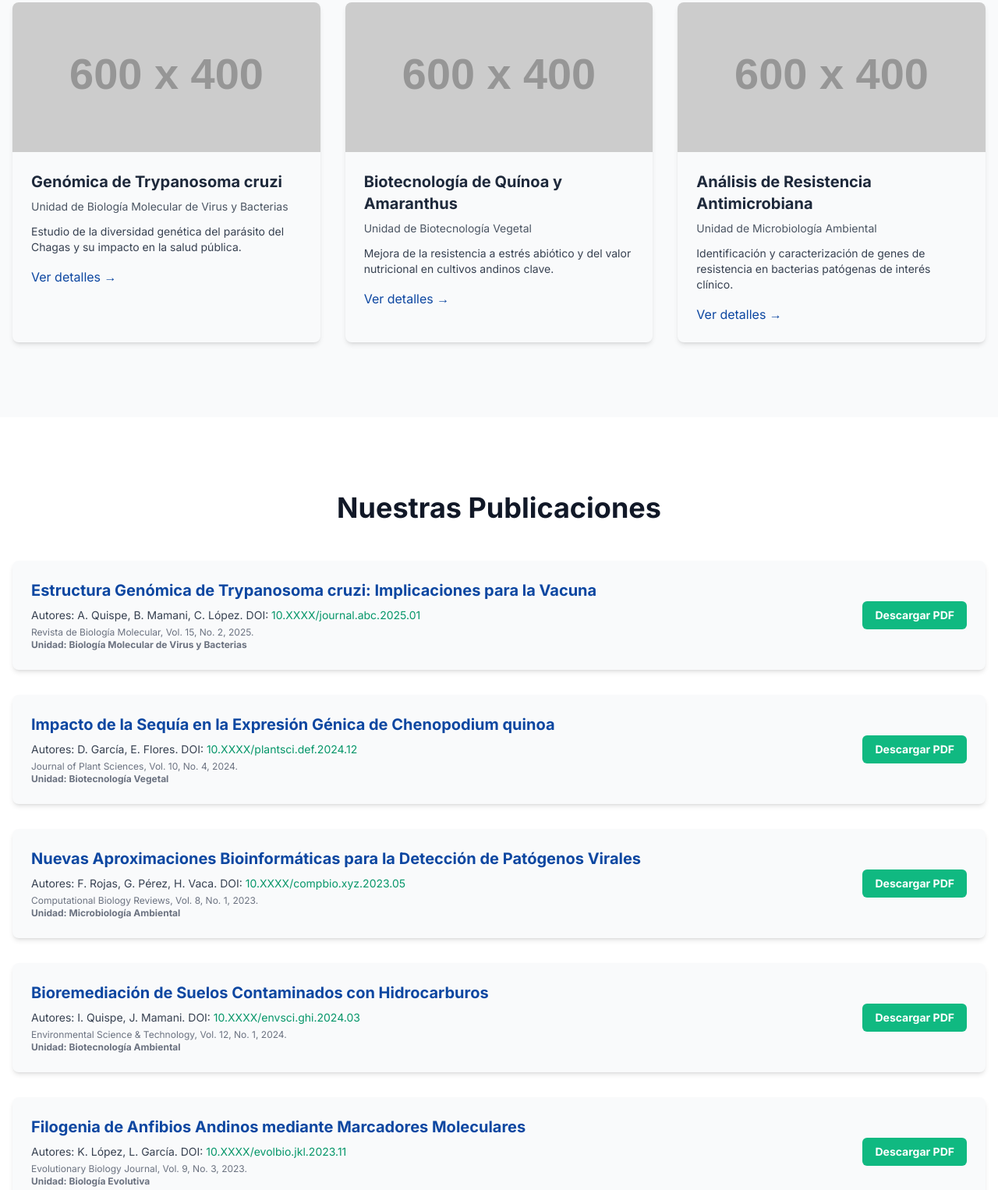
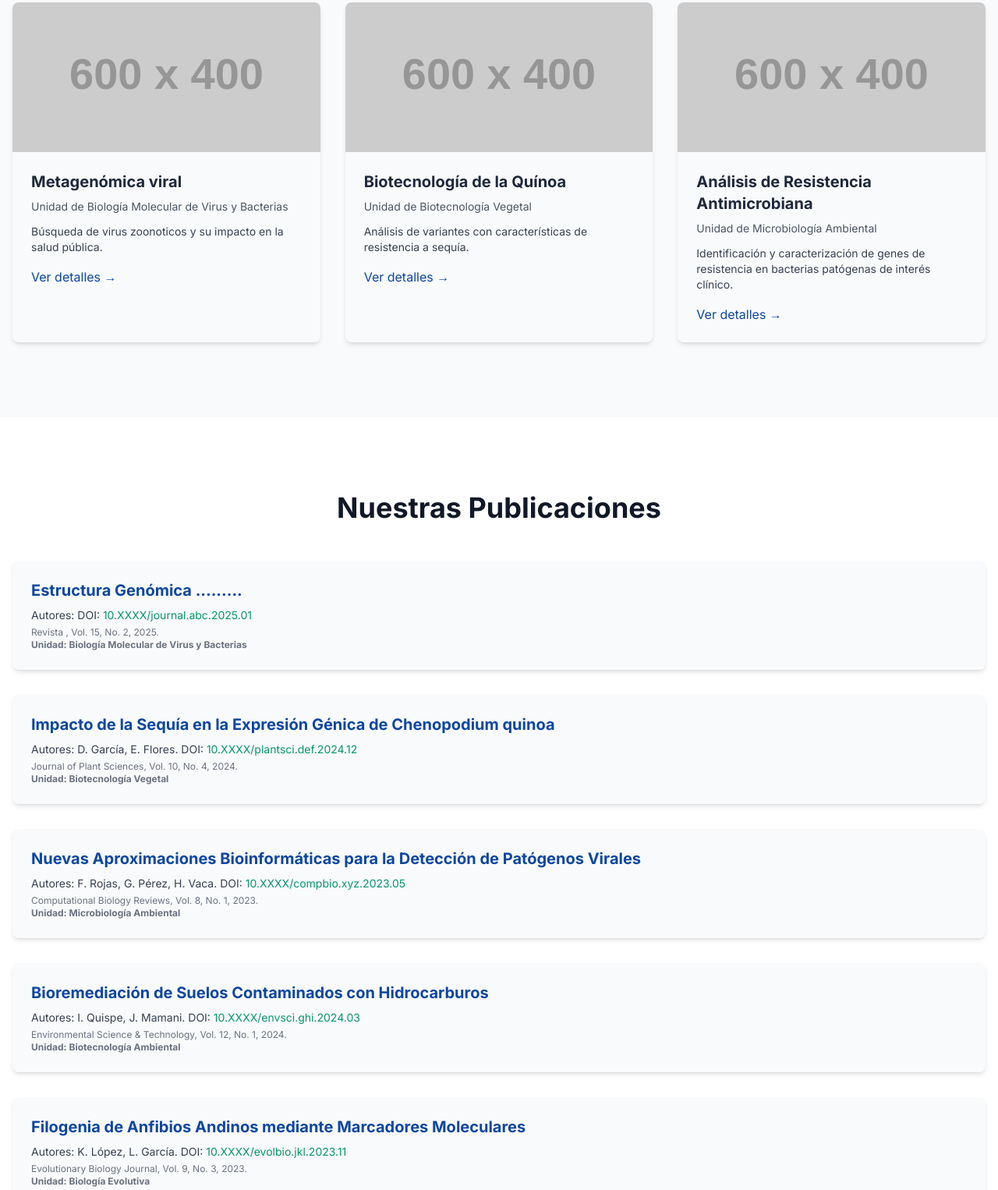
Before and after one commit to sgutierrez-ibmb/ibmb.github.io, a plain HTML site: page index.html in a window 1280 px wide. Shown: the part 3207-4733 px from the top of the page at 78% size. Drawn offline with nearby package versions, Linux system fonts and the light colour scheme; placeholder pictures from the web are drawn by us.

Commit message:
Update index.html

```diff
--- a/index.html
+++ b/index.html
@@ -174,18 +174,18 @@
                 <div class="bg-gray-50 rounded-lg shadow-md overflow-hidden hover:shadow-xl transition">
                     <img src="https://placehold.co/600x400/0d47a1/ffffff?text=Chagas" alt="Proyecto Chagas" class="w-full h-48 object-cover" onerror="this.onerror=null;this.src='https://placehold.co/600x400/0d47a1/ffffff?text=Error';">
                     <div class="p-6">
-                        <h3 class="text-xl font-semibold mb-2 text-brand-dark-text">Genómica de Trypanosoma cruzi</h3>
+                        <h3 class="text-xl font-semibold mb-2 text-brand-dark-text">Metagenómica viral</h3>
                         <p class="text-sm text-gray-600 mb-3">Unidad de Biología Molecular de Virus y Bacterias</p>
-                        <p class="text-gray-700 text-sm">Estudio de la diversidad genética del parásito del Chagas y su impacto en la salud pública.</p>
+                        <p class="text-gray-700 text-sm">Búsqueda de virus zoonoticos y su impacto en la salud pública.</p>
                         <a href="#proyectos" class="mt-4 inline-block text-brand-primary hover:text-emerald-600 font-medium">Ver detalles &rarr;</a>
                     </div>
                 </div>
                 <div class="bg-gray-50 rounded-lg shadow-md overflow-hidden hover:shadow-xl transition">
                     <img src="https://placehold.co/600x400/10B981/ffffff?text=Plantas" alt="Proyecto Plantas Nativas" class="w-full h-48 object-cover" onerror="this.onerror=null;this.src='https://placehold.co/600x400/10B981/ffffff?text=Error';">
                     <div class="p-6">
-                        <h3 class="text-xl font-semibold mb-2 text-brand-dark-text">Biotecnología de Quínoa y Amaranthus</h3>
+                        <h3 class="text-xl font-semibold mb-2 text-brand-dark-text">Biotecnología de la Quínoa</h3>
                         <p class="text-sm text-gray-600 mb-3">Unidad de Biotecnología Vegetal</p>
-                        <p class="text-gray-700 text-sm">Mejora de la resistencia a estrés abiótico y del valor nutricional en cultivos andinos clave.</p>
+                        <p class="text-gray-700 text-sm">Análisis de variantes con características de resistencia a sequía.</p>
                         <a href="#proyectos" class="mt-4 inline-block text-brand-primary hover:text-emerald-600 font-medium">Ver detalles &rarr;</a>
                     </div>
                 </div>
@@ -209,15 +209,13 @@
             <div class="space-y-8">
                 <div class="bg-gray-50 rounded-lg shadow-md p-6 hover:shadow-lg transition flex flex-col md:flex-row items-start md:items-center">
                     <div class="flex-grow">
-                        <h3 class="text-xl font-semibold text-brand-primary mb-2">Estructura Genómica de Trypanosoma cruzi: Implicaciones para la Vacuna</h3>
+                        <h3 class="text-xl font-semibold text-brand-primary mb-2">Estructura Genómica .........</h3>
                         <p class="text-gray-700 text-sm mb-1">
-                            Autores: A. Quispe, B. Mamani, C. López. DOI: <a href="#" class="text-emerald-600 hover:underline">10.XXXX/journal.abc.2025.01</a>
+                            Autores:  DOI: <a href="#" class="text-emerald-600 hover:underline">10.XXXX/journal.abc.2025.01</a>
                         </p>
-                        <p class="text-gray-500 text-xs">Revista de Biología Molecular, Vol. 15, No. 2, 2025. <br> <span class="font-semibold">Unidad: Biología Molecular de Virus y Bacterias</span></p>
+                        <p class="text-gray-500 text-xs">Revista , Vol. 15, No. 2, 2025. <br> <span class="font-semibold">Unidad: Biología Molecular de Virus y Bacterias</span></p>
                     </div>
-                    <a href="#" class="mt-4 md:mt-0 md:ml-6 flex-shrink-0 bg-emerald-500 hover:bg-emerald-600 text-white font-bold px-4 py-2 rounded-md text-sm transition">
-                        Descargar PDF
-                    </a>
+
                 </div>
                 <div class="bg-gray-50 rounded-lg shadow-md p-6 hover:shadow-lg transition flex flex-col md:flex-row items-start md:items-center">
                     <div class="flex-grow">
@@ -227,9 +225,7 @@
                         </p>
                         <p class="text-gray-500 text-xs">Journal of Plant Sciences, Vol. 10, No. 4, 2024. <br> <span class="font-semibold">Unidad: Biotecnología Vegetal</span></p>
                     </div>
-                    <a href="#" class="mt-4 md:mt-0 md:ml-6 flex-shrink-0 bg-emerald-500 hover:bg-emerald-600 text-white font-bold px-4 py-2 rounded-md text-sm transition">
-                        Descargar PDF
-                    </a>
+
                 </div>
                 <div class="bg-gray-50 rounded-lg shadow-md p-6 hover:shadow-lg transition flex flex-col md:flex-row items-start md:items-center">
                     <div class="flex-grow">
@@ -239,9 +235,7 @@
                         </p>
                         <p class="text-gray-500 text-xs">Computational Biology Reviews, Vol. 8, No. 1, 2023. <br> <span class="font-semibold">Unidad: Microbiología Ambiental</span></p>
                     </div>
-                    <a href="#" class="mt-4 md:mt-0 md:ml-6 flex-shrink-0 bg-emerald-500 hover:bg-emerald-600 text-white font-bold px-4 py-2 rounded-md text-sm transition">
-                        Descargar PDF
-                    </a>
+
                 </div>
                 <!-- Publicación adicional para Biotecnología Ambiental -->
                 <div class="bg-gray-50 rounded-lg shadow-md p-6 hover:shadow-lg transition flex flex-col md:flex-row items-start md:items-center">
@@ -252,9 +246,7 @@
                         </p>
                         <p class="text-gray-500 text-xs">Environmental Science & Technology, Vol. 12, No. 1, 2024. <br> <span class="font-semibold">Unidad: Biotecnología Ambiental</span></p>
                     </div>
-                    <a href="#" class="mt-4 md:mt-0 md:ml-6 flex-shrink-0 bg-emerald-500 hover:bg-emerald-600 text-white font-bold px-4 py-2 rounded-md text-sm transition">
-                        Descargar PDF
-                    </a>
+
                 </div>
                 <!-- Publicación adicional para Biología Evolutiva -->
                 <div class="bg-gray-50 rounded-lg shadow-md p-6 hover:shadow-lg transition flex flex-col md:flex-row items-start md:items-center">
@@ -265,9 +257,7 @@
                         </p>
                         <p class="text-gray-500 text-xs">Evolutionary Biology Journal, Vol. 9, No. 3, 2023. <br> <span class="font-semibold">Unidad: Biología Evolutiva</span></p>
                     </div>
-                    <a href="#" class="mt-4 md:mt-0 md:ml-6 flex-shrink-0 bg-emerald-500 hover:bg-emerald-600 text-white font-bold px-4 py-2 rounded-md text-sm transition">
-                        Descargar PDF
-                    </a>
+
                 </div>
             </div>
         </div>
```
